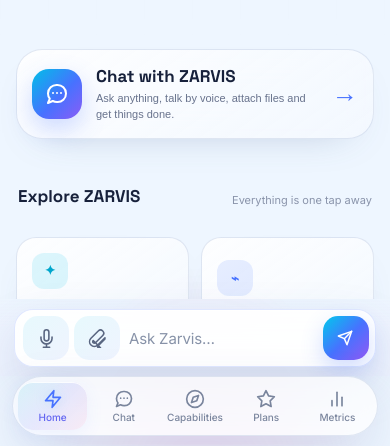
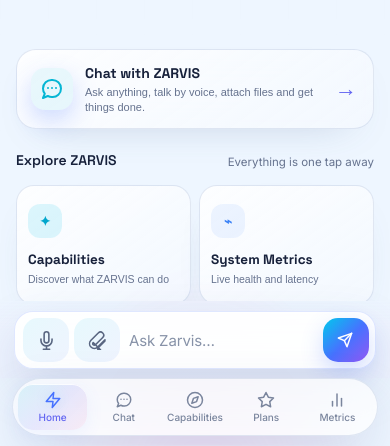
Before and after one commit to jitendrakumarraj831-byte/ZarvisMobile, a website: page web/index.html in a window 390 px wide. Shown: the part 398-844 px from the top of the page. Drawn offline with Linux system fonts and the light colour scheme; no server answers.

Commit message:
style: finish responsive dashboard polish

```diff
--- a/web/styles.css
+++ b/web/styles.css
@@ -2641,3 +2641,40 @@ body { background: var(--zarvis-space-black); }
 @media (min-width: 1024px) {
   .settings-grid { grid-template-columns: repeat(2, minmax(0,1fr)); }
 }
+
+@media (max-width: 639px) {
+  .bottom-nav { gap: 2px; }
+  .bottom-nav .nav-item { min-width: 0; padding-inline: 5px; font-size: 10px; }
+  .bottom-nav .nav-item svg { width: 18px; height: 18px; }
+}
+@media (min-width: 1024px) {
+  .sidebar-nav .nav-item { margin: 3px 8px; border-radius: 14px; }
+}
+.home-feature-grid { display:grid; grid-template-columns:repeat(2,minmax(0,1fr)); gap:10px; }
+.home-feature-card { border:1px solid var(--zarvis-border-soft); border-radius:18px; padding:14px; text-align:left; color:var(--zarvis-text-primary); cursor:pointer; transition:transform .18s ease, box-shadow .18s ease; }
+.home-feature-card strong { display:block; margin-top:9px; font-size:13.5px; }
+.home-feature-card small { display:block; margin-top:4px; color:var(--zarvis-text-secondary); line-height:1.35; }
+.feature-icon { display:grid; place-items:center; width:34px; height:34px; border-radius:12px; background:#06b6d415; color:var(--zarvis-accent-cyan); font-weight:700; }
+.feature-icon.blue { background:#3b82f615; color:var(--zarvis-accent-blue); }
+.feature-icon.violet { background:#8b5cf615; color:var(--zarvis-accent-violet); }
+.feature-icon.pink { background:#ec489915; color:var(--zarvis-accent-pink); }
+.home-section-heading { margin:4px 0 -2px; }
+.home-section-heading span { font-family:var(--font-display); font-weight:600; font-size:14px; }
+.home-section-heading small { display:block; margin-top:3px; color:var(--zarvis-text-secondary); font-size:11.5px; }
+.home-trust-row { display:flex; flex-wrap:wrap; gap:8px; justify-content:center; padding:4px 0 18px; }
+.home-trust-row span { font-size:10.5px; color:var(--zarvis-text-secondary); }
+.home-trust-row i { display:inline-block; width:5px; height:5px; border-radius:50%; background:var(--zarvis-success); box-shadow:0 0 6px var(--zarvis-success); margin-right:5px; }
+.chat-page-header { display:flex; align-items:center; gap:10px; padding:10px 0 2px; }
+.chat-page-header strong { display:block; font-size:14px; }
+.chat-page-header span:not(.chat-live-dot) { display:block; margin-top:2px; color:var(--zarvis-text-secondary); font-size:11px; }
+.chat-live-dot { margin-left:auto; width:7px; height:7px; border-radius:50%; background:var(--zarvis-success); box-shadow:0 0 8px var(--zarvis-success); }
+.chat-launch-card { width:100%; display:grid; grid-template-columns:42px 1fr 24px; gap:12px; align-items:center; padding:14px; border-radius:20px; color:var(--zarvis-text-primary); border:1px solid var(--zarvis-border-soft); cursor:pointer; text-align:left; transition:transform .18s ease, box-shadow .18s ease; }
+.chat-launch-icon { width:42px; height:42px; display:grid; place-items:center; border-radius:14px; background:#06b6d414; color:var(--zarvis-accent-cyan); }
+.chat-launch-copy strong { display:block; font-size:14px; }
+.chat-launch-copy small { display:block; margin-top:3px; color:var(--zarvis-text-secondary); line-height:1.35; }
+.chat-launch-arrow { font-size:22px; color:var(--zarvis-accent-indigo); }
+@media (max-width: 390px) {
+  .home-feature-grid { gap:8px; }
+  .home-feature-card { padding:11px; }
+  .home-feature-card small { font-size:10.5px; }
+}
```
